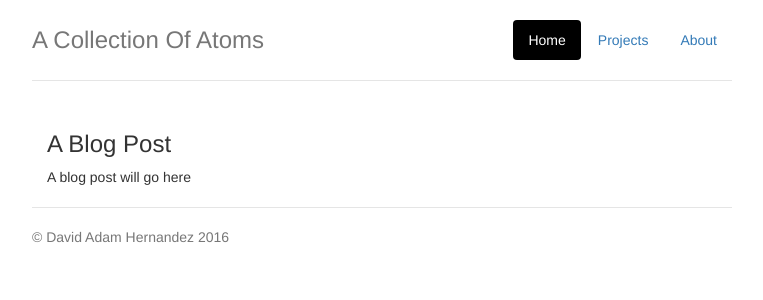
After one commit to ACollectionOfAtoms/acoa2, a Flask app: page /home in a window 1280 px wide. The commit adds this page. Shown: the top 300 px of the page, without its empty margins (258-1021 px from the left). Run offline with Flask 2, Linux system fonts and the light colour scheme; some libraries are stand-ins or nearby versions.

Commit message:
Navbar changes

```diff
--- a/app/static/css/main.css
+++ b/app/static/css/main.css
@@ -53,7 +53,7 @@ body {
 
 /* Supporting marketing content */
 .marketing {
-  margin: -30px 0;
+  margin: 10px 0;
 }
 .marketing p + h4 {
   margin-top: 28px;
@@ -77,3 +77,7 @@ body {
     border-bottom: 0;
   }
 }
+
+.nav-pills>li.active>a, .nav-pills>li.active>a:focus, .nav-pills>li.active>a:hover {
+    background-color: black;
+}
--- a/app/templates/base.html
+++ b/app/templates/base.html
@@ -33,19 +33,18 @@
       <div class="header clearfix">
         <nav>
           <ul class="nav nav-pills pull-right">
-            <li role="presentation" class="active"><a href="#">Home</a></li>
-            <li role="presentation"><a href="#">Projects</a></li>
-            <li role="presentation"><a href="#">About</a></li>
+            <li {% if request.endpoint == 'home' %} class="active" {% endif %} role="presentation">
+              <a href="/">Home</a></li>
+            <li {% if request.endpoint == 'projects' %} class="active" {% endif %} role="presentation">
+              <a href="/projects">Projects</a></li>
+            <li {% if request.endpoint == 'about' %} class="active" {% endif %} role="presentation">
+              <a href="/about">About</a></li>
           </ul>
         </nav>
         <h3 class="text-muted">A Collection Of Atoms</h3>
       </div>
 
-      <div class="row marketing">
-        <div class="col-lg-6">
-          <h3>Fake Post</h3>
-          <p>This is a fake post</p>
-      </div>
+      {% block content %}{% endblock %}
 
       <footer class="footer">
         <p>&copy; David Adam Hernandez 2016</p>
--- /dev/null
+++ b/app/templates/home.html
@@ -0,0 +1,9 @@
+{% extends "base.html" %}
+{% block content %}
+      <div class="row marketing">
+        <div class="col-lg-6">
+          <h3>A Blog Post</h3>
+          <p>A blog post will go here</p>
+        </div>
+      </div>
+{% endblock %}
--- a/app/views.py
+++ b/app/views.py
@@ -1,8 +1,20 @@
 from flask import render_template, flash, redirect, url_for, session, request, g
 from app import app
 
+nav = 'home, projects, about'
+
 
 @app.route('/')
-@app.route('/index')
-def index():
-    return render_template('index.html')
+@app.route('/home')
+def home():
+    return render_template('home.html')
+
+
+@app.route('/projects')
+def projects():
+    return render_template('projects.html')
+
+
+@app.route('/about')
+def about():
+    return render_template('about.html')
--- a/config.py
+++ b/config.py
@@ -0,0 +1,2 @@
+import os
+basedir = os.path.abspath(os.path.dirname(__file__))
```
Also changed, not shown: app/templates/about.html (added, +8 -0 lines), app/templates/index.html (deleted, +0 -14 lines), app/templates/projects.html (added, +9 -0 lines), 1 other file.
